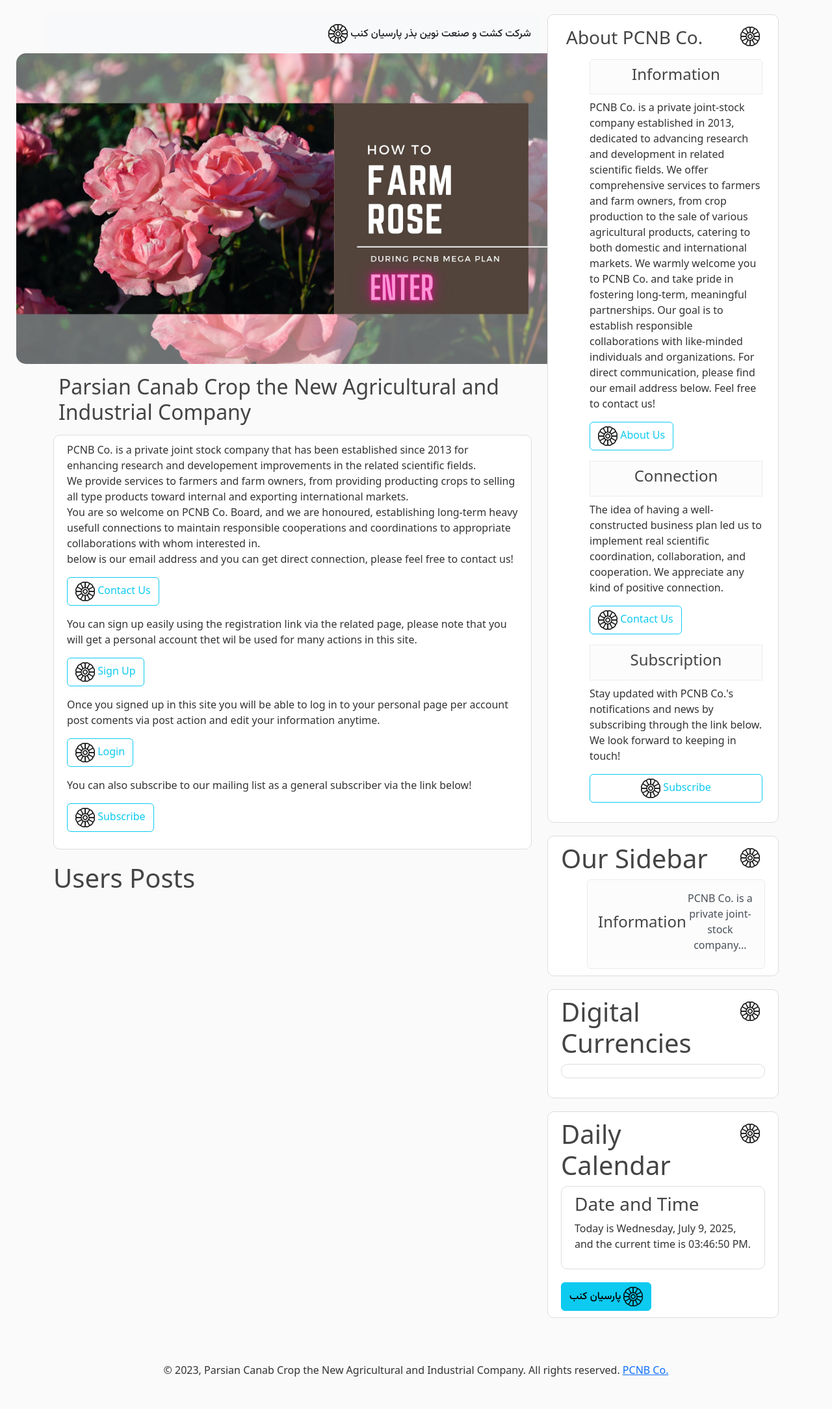
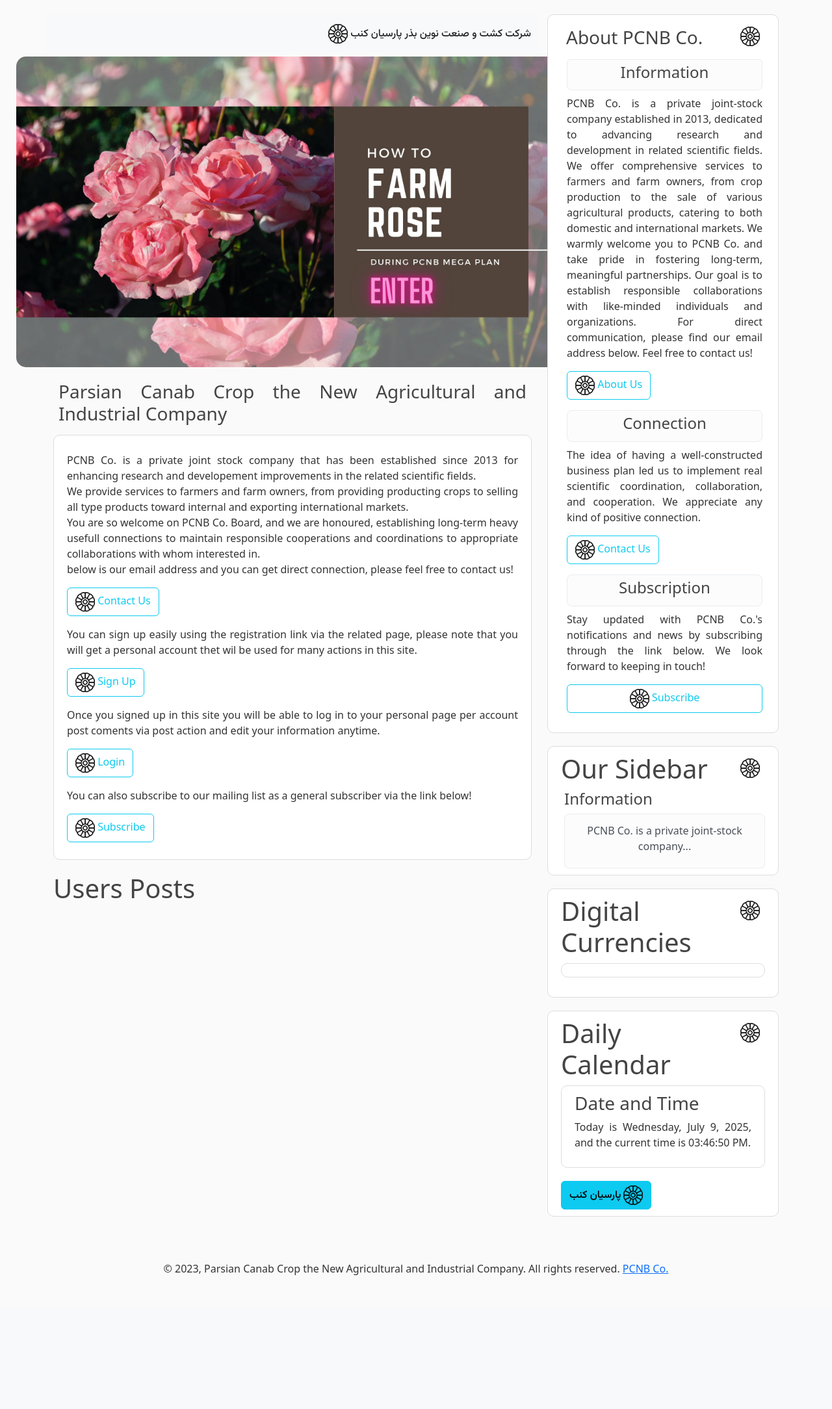
Before and after one commit to parsiancanab/django, a Django app: page /en/ in a window 1280 px wide. Shown: the part 58-2226 px from the top of the page at 65% size. After the commit the page ends 2020 px from the top, so only its background shows below. Run offline with Django 4.2, Linux system fonts and the light colour scheme; data that the repository does not hold is empty; some libraries are stand-ins or nearby versions.

Commit message:
09072025

```diff
--- a/blog/static/blog/css/farsi.css
+++ b/blog/static/blog/css/farsi.css
@@ -3,5 +3,6 @@ body {
     direction: rtl;
     align-self: start;
     line-height: 24px;
+    text-align: justify;
 
 }
--- a/blog/static/blog/css/main.css
+++ b/blog/static/blog/css/main.css
@@ -3,6 +3,8 @@ body {
     background: #fafafa;
     color: #333333;
     margin-top: 5rem;
+    text-align: justify;
+
   }
 
 h1, h2, h3, h4, h5, h6 {
@@ -45,10 +47,11 @@ h1, h2, h3, h4, h5, h6 {
 
 .content {
   float: center;
-  padding: 0px;
+  padding: 5px;
   border-radius: 10px;
   display: flex;
   justify-content: center;
+  text-align: justify;
   align-items: center;
   max-width: 100%;
 }
@@ -58,20 +61,26 @@ h1, h2, h3, h4, h5, h6 {
   font-family: 'Vazirmatn', sans-serif;
   direction: rtl;
   align-self: start;
+  text-align: justify;
+  line-height: 24px;
 
 }
 
 .list-group-item {
+  padding: 5px;
   text-align: center;
   display: flex;
   align-items: center;
   justify-content: center;
   text-align: center;
-
+  border-radius: 8px;
 }
 
 ul {
   margin: 0;
+  border-radius: 15px;
+  padding-left: 5px;
+
 }
 
 .bg-steel {
@@ -158,8 +167,8 @@ h1, h2, h3, h4, h5, h6 {
   border-radius: 50%;
   position: relative;
   align-items: center center;
+}
 
-}
 .hour {
   position: absolute;
   width: 50%;
@@ -170,8 +179,8 @@ h1, h2, h3, h4, h5, h6 {
   transform: rotate(90deg);
   transition: transform 0.5s cubic-bezier(0.4, 2.3, 0.7, 1);
   align-items: center center;
+}
 
-}
 .minute {
   background-color: #666;
   height: 1px;
@@ -185,7 +194,9 @@ h1, h2, h3, h4, h5, h6 {
   transform: rotate(90deg);
   transition: transform 0.5s cubic-bezier(0.4, 2.3, 0.7, 1);
 }
+
 .second {
+  font-size: large;
   position: absolute;
   width: 50%;
   height: 8px;
--- a/blog/templates/blog/base.html
+++ b/blog/templates/blog/base.html
@@ -124,8 +124,8 @@
           <img class="m-2 float-start" src="{% static 'blog/logo opacity.png' %}" alt="pcnblogo" width="30" height="30">
           <h1 class="float">{% trans "Our Sidebar" %}</h1>
           <ul class="list-group">
+            <h4>{% trans "Information" %}</h4>
             <li class="list-group-item list-group-item-light">
-              <h4>{% trans "Information" %}</h4>
               <p class="mt-2">{% trans "PCNB Co. is a private joint-stock company..." %}</p>
             </li>
           </ul>
--- a/blog/templates/blog/home.html
+++ b/blog/templates/blog/home.html
@@ -18,10 +18,10 @@
     </div>
   </div>
   <div class="content float-start mt-2 p-2">
-    <h2>{% trans "Parsian Canab Crop the New Agricultural and Industrial Company" %}</h2>
+    <h3>{% trans "Parsian Canab Crop the New Agricultural and Industrial Company" %}</h3>
   </div>
   <div class="float-end content-section">
-    <p>
+    <p class="mt-3">
       {% blocktrans trimmed %}
         PCNB Co. is a private joint stock company that has been established since 2013 for enhancing research and developement improvements in the related scientific fields. <br>
         We provide services to farmers and farm owners, from providing producting crops to selling all type products toward internal and exporting international markets. <br> You are so welcome on PCNB Co. Board, and
@@ -29,9 +29,13 @@
         below is our email address and you can get direct connection, please feel free to contact us!
       {% endblocktrans %}
     </p>
-    <a href="mailto:parsiancanab@gmail.com" class="btn btn-outline-info" role="button"><img src="{% static '/blog/logo opacity.png' %}"  width="30" height="30">  Contact Us</a>
-    <p class="mt-3">You can sign up easily using the registration link via the related page, please note that you will get a personal account thet wil be used for many actions in this site.</p>
-    <a href="{% url 'register' %}" class="btn btn-outline-info"  role="button"><img src="{% static '/blog/logo opacity.png' %}"  width="30" height="30"> Sign Up</a>
+    <a href="mailto:parsiancanab@gmail.com" class="btn btn-outline-info" role="button"><img src="{% static '/blog/logo opacity.png' %}"  width="30" height="30">  {% trans "Contact Us" %}</a>
+    <p class="mt-3">
+      {% blocktrans trimmed %}
+        You can sign up easily using the registration link via the related page, please note that you will get a personal account thet wil be used for many actions in this site.
+      {% endblocktrans %}
+    </p>
+    <a href="{% url 'register' %}" class="btn btn-outline-info"  role="button"><img src="{% static '/blog/logo opacity.png' %}"  width="30" height="30"> {% trans "Sign Up" %}</a>
     <p class="mt-3">Once you signed up in this site you will be able to log in to your personal page per account post coments via post action and edit your information anytime.</p>
     <a href="{% url 'login' %}" class="btn btn-outline-info"  role="button"><img src="{% static '/blog/logo opacity.png' %}"  width="30" height="30"> Login</a>
     <p class="mt-3">You can also subscribe to our mailing list as a general subscriber via the link below!</p>
```
Also changed, not shown: locale/en/LC_MESSAGES/django.po, locale/fa/LC_MESSAGES/django.po, 2 other files. Lines whose indentation alone changed are shown as unchanged.
